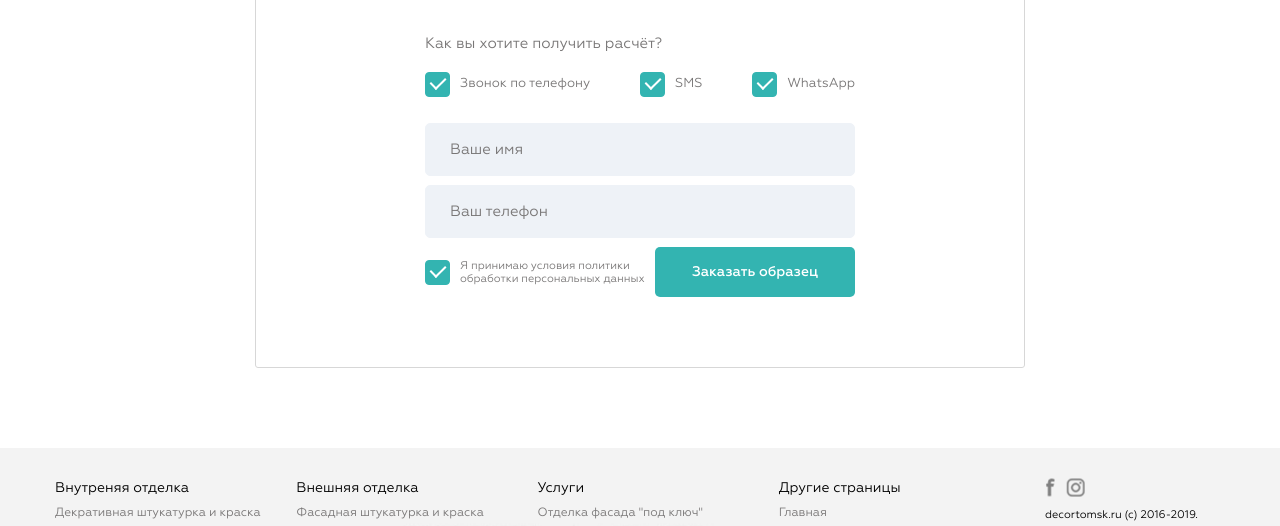
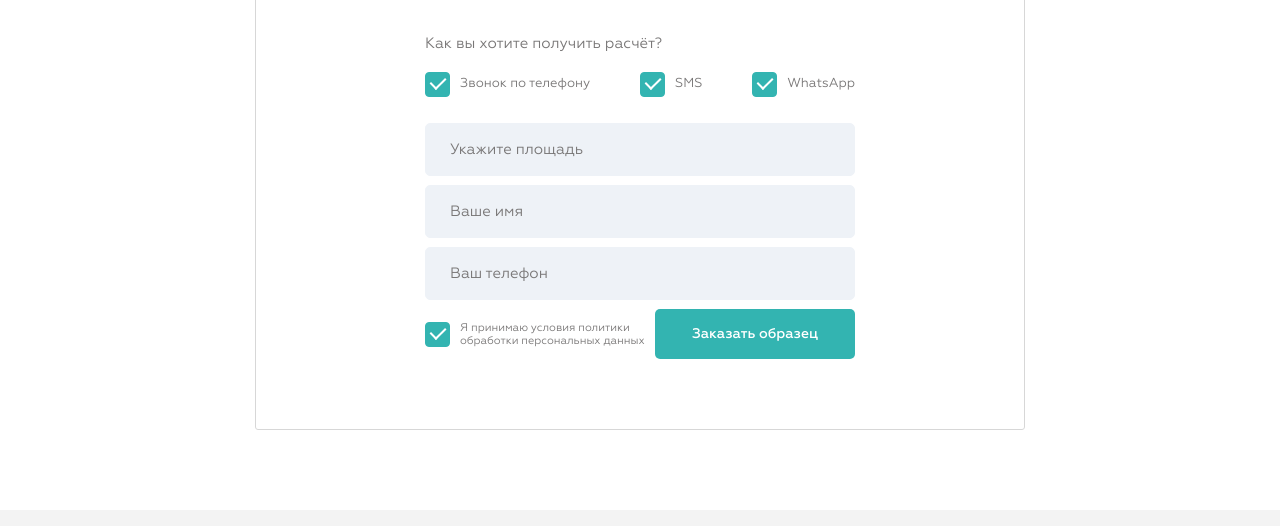
Before and after one commit to evox1994/cpd, a plain HTML site: page dekor-sht.html in a window 1280 px wide. Shown: the part 3200-3726 px from the top of the page. Drawn offline with Linux system fonts and the light colour scheme.

Commit message:
ывамвам

```diff
--- a/dekor-sht.html
+++ b/dekor-sht.html
@@ -230,6 +230,10 @@
 						</li>
 					</ul>
 					<div class="b-input">
+						<input type="number" placeholder="">
+						<label>Укажите площадь</label>
+					</div>
+					<div class="b-input">
 						<input type="text" placeholder="">
 						<label>Ваше имя</label>
 					</div>
```
